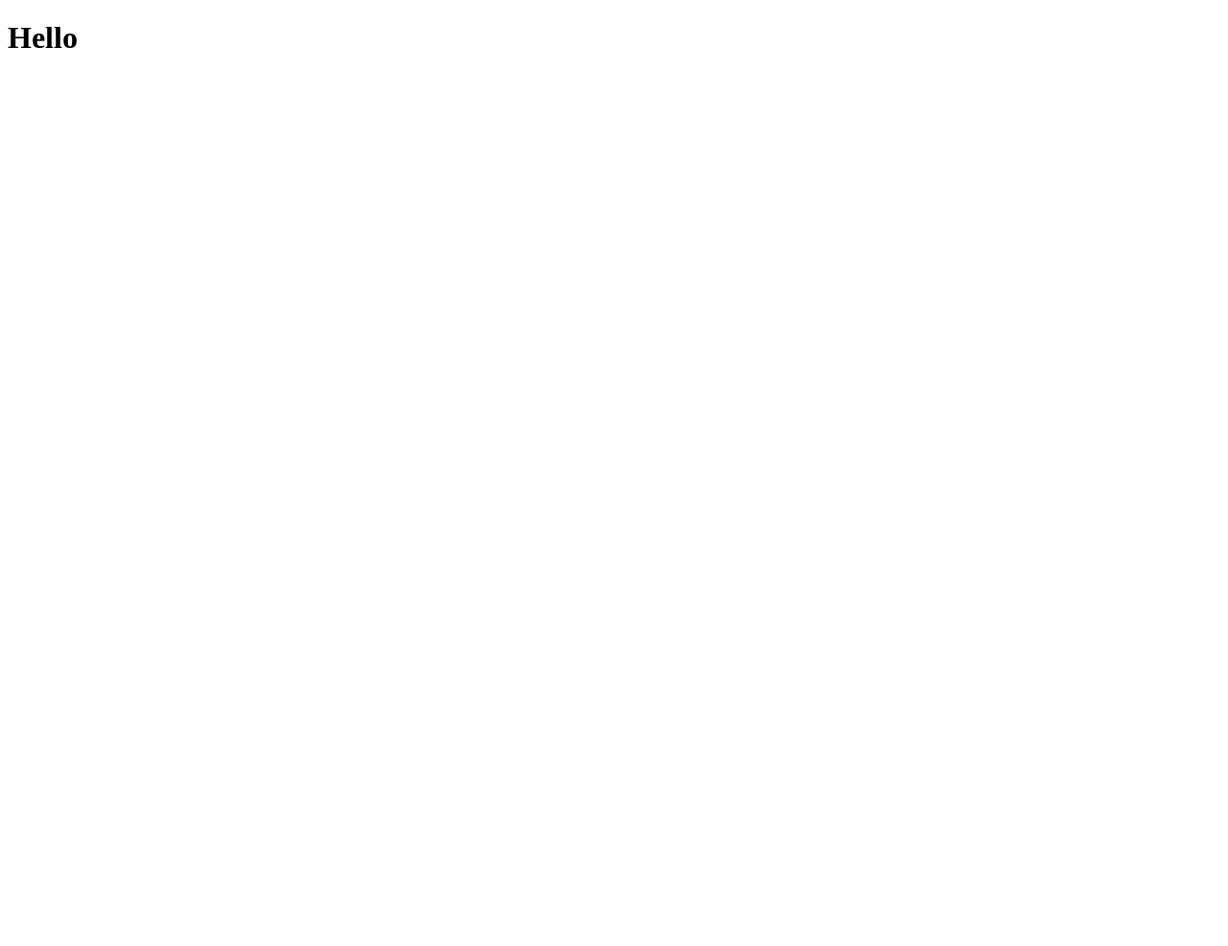
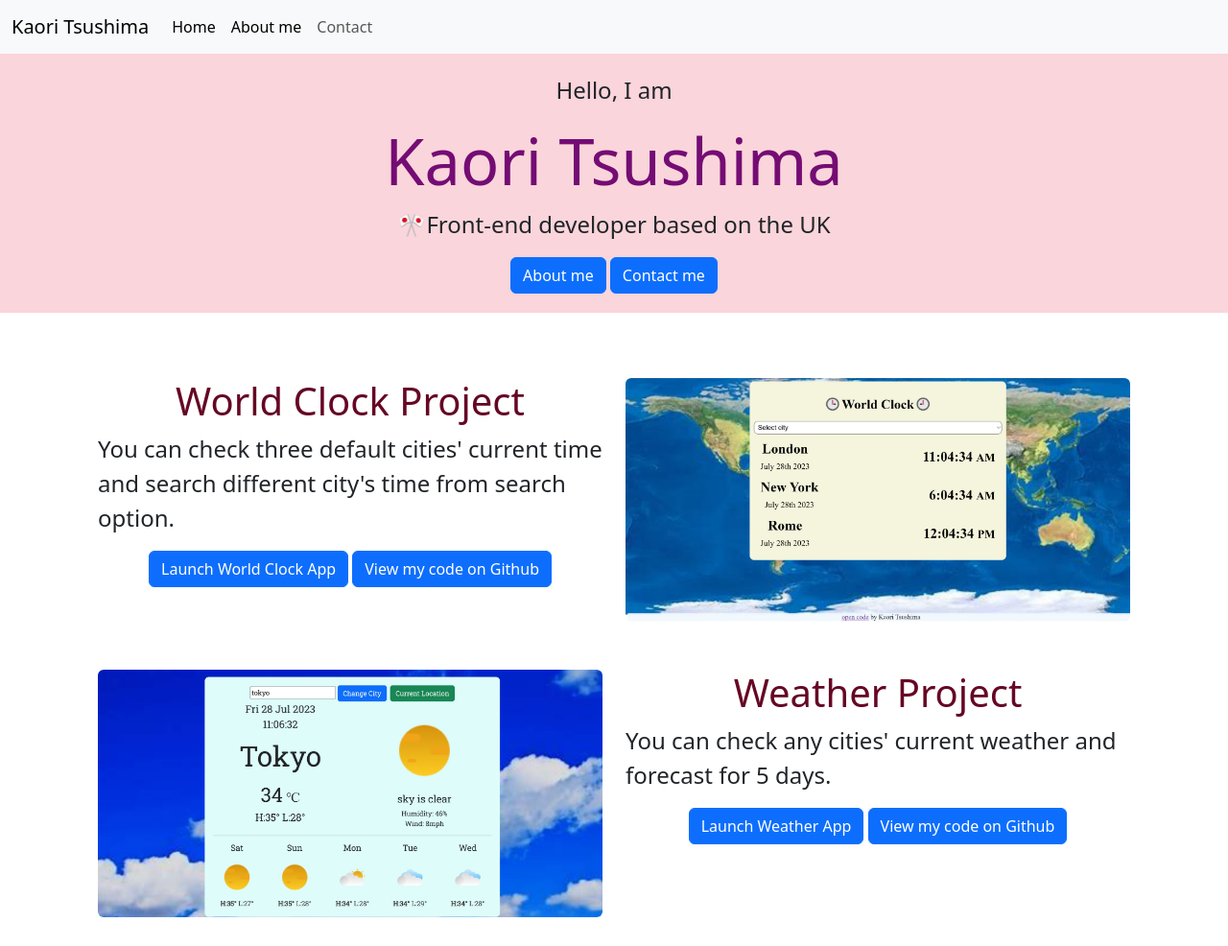
Before and after one commit to KaoriTsushima/Portfolio, a plain HTML site: page index.html in a window 1280 px wide. Shown: the whole page at 96% size. Before the commit the page ends 800 px from the top, so only its background shows below. Drawn offline with nearby package versions, Linux system fonts and the light colour scheme.

Commit message:
added project photos

```diff
--- a/index.html
+++ b/index.html
@@ -7,8 +7,111 @@
       content="front page of Kaori Tsushima's portfolio"
     />
     <title>Portfolio-Kaori</title>
+    <link rel="stylesheet" href="src/styles.css" />
+    <link
+      href="https://cdn.jsdelivr.net/npm/bootstrap@5.3.1/dist/css/bootstrap.min.css"
+      rel="stylesheet"
+      integrity="sha384-4bw+/aepP/YC94hEpVNVgiZdgIC5+VKNBQNGCHeKRQN+PtmoHDEXuppvnDJzQIu9"
+      crossorigin="anonymous"
+    />
+    <script
+      src="https://cdn.jsdelivr.net/npm/bootstrap@5.3.1/dist/js/bootstrap.bundle.min.js"
+      integrity="sha384-HwwvtgBNo3bZJJLYd8oVXjrBZt8cqVSpeBNS5n7C8IVInixGAoxmnlMuBnhbgrkm"
+      crossorigin="anonymous"
+    ></script>
   </head>
   <body>
-    <h1>Hello</h1>
+    <nav class="navbar navbar-expand-lg bg-body-tertiary">
+      <div class="container-fluid">
+        <a class="navbar-brand" href="#">Kaori Tsushima</a>
+        <button
+          class="navbar-toggler"
+          type="button"
+          data-bs-toggle="collapse"
+          data-bs-target="#navbarSupportedContent"
+          aria-controls="navbarSupportedContent"
+          aria-expanded="false"
+          aria-label="Toggle navigation"
+        >
+          <span class="navbar-toggler-icon"></span>
+        </button>
+        <div class="collapse navbar-collapse" id="navbarSupportedContent">
+          <ul class="navbar-nav me-auto mb-2 mb-lg-0">
+            <li class="nav-item">
+              <a class="nav-link active" aria-current="page" href="index.html"
+                >Home</a
+              >
+            </li>
+            <li class="nav-item">
+              <a class="nav-link active" aria-current="page" href="about.html"
+                >About me</a
+              >
+            </li>
+            <li class="nav-item">
+              <a class="nav-link" href="about.html#contact">Contact</a>
+            </li>
+          </ul>
+        </div>
+      </div>
+    </nav>
+    <div class="body-container">
+      <div class="head">
+        <p>Hello, I am</p>
+        <h1 class="name">Kaori Tsushima</h1>
+        <p>🎌Front-end developer based on the UK</p>
+
+        <a href="about.html" class="btn btn-primary">About me</a>
+        <a href="about.html#contact" class="btn btn-primary">Contact me</a>
+      </div>
+      <div class="container mt-5">
+        <div class="row">
+          <div class="col-sm-6">
+            <h3>World Clock Project</h3>
+            <p class="discription">
+              You can check three default cities' current time and search
+              different city's time from search option.
+            </p>
+            <a
+              href="https://effulgent-liger-0ac3e7.netlify.app"
+              class="btn btn-primary"
+              >Launch World Clock App</a
+            >
+            <a
+              href="https://github.com/KaoriTsushima/World_Clock"
+              class="btn btn-primary"
+              >View my code on Github</a
+            >
+          </div>
+          <div class="col-sm-6">
+            <img
+              src="images/world_clock_screen.jpg"
+              class="img-fluid rounded"
+            />
+          </div>
+        </div>
+
+        <div class="row">
+          <div class="col-sm-6">
+            <img src="images/weather_screen.jpg" class="img-fluid rounded" />
+          </div>
+          <div class="col-sm-6">
+            <h3>Weather Project</h3>
+            <p class="discription">
+              You can check any cities' current weather and forecast for 5 days.
+            </p>
+            <a
+              href="https://glowing-pixie-f3ce8f.netlify.app/"
+              class="btn btn-primary"
+              >Launch Weather App</a
+            >
+            <a
+              href="https://github.com/KaoriTsushima/weather-app"
+              class="btn btn-primary"
+              >View my code on Github</a
+            >
+          </div>
+        </div>
+      </div>
+    </div>
   </body>
 </html>
--- a/src/styles.css
+++ b/src/styles.css
@@ -0,0 +1,36 @@
+:root {
+  --primary-color: rgb(116, 12, 116);
+  --secondary-color: rgb(250, 213, 219);
+  --third-color: rgb(101, 7, 37);
+}
+
+.body-container {
+  text-align: center;
+}
+.head {
+  padding: 20px;
+  margin-bottom: 20px;
+  background-color: var(--secondary-color);
+}
+.name {
+  font-size: 50pt;
+  color: var(--primary-color);
+}
+.container h3 {
+  font-size: 30pt;
+  color: var(--third-color);
+}
+p {
+  font-size: 18pt !important;
+}
+.discription {
+  text-align: left;
+}
+.row {
+  padding: 20px;
+  margin: 10px;
+}
+.title {
+  font-size: 30pt;
+  color: var(--third-color);
+}
```
Also changed, not shown: about.html (added, +81 -0 lines), images/weather_screen.jpg (added), images/world_clock_screen.jpg (added).
